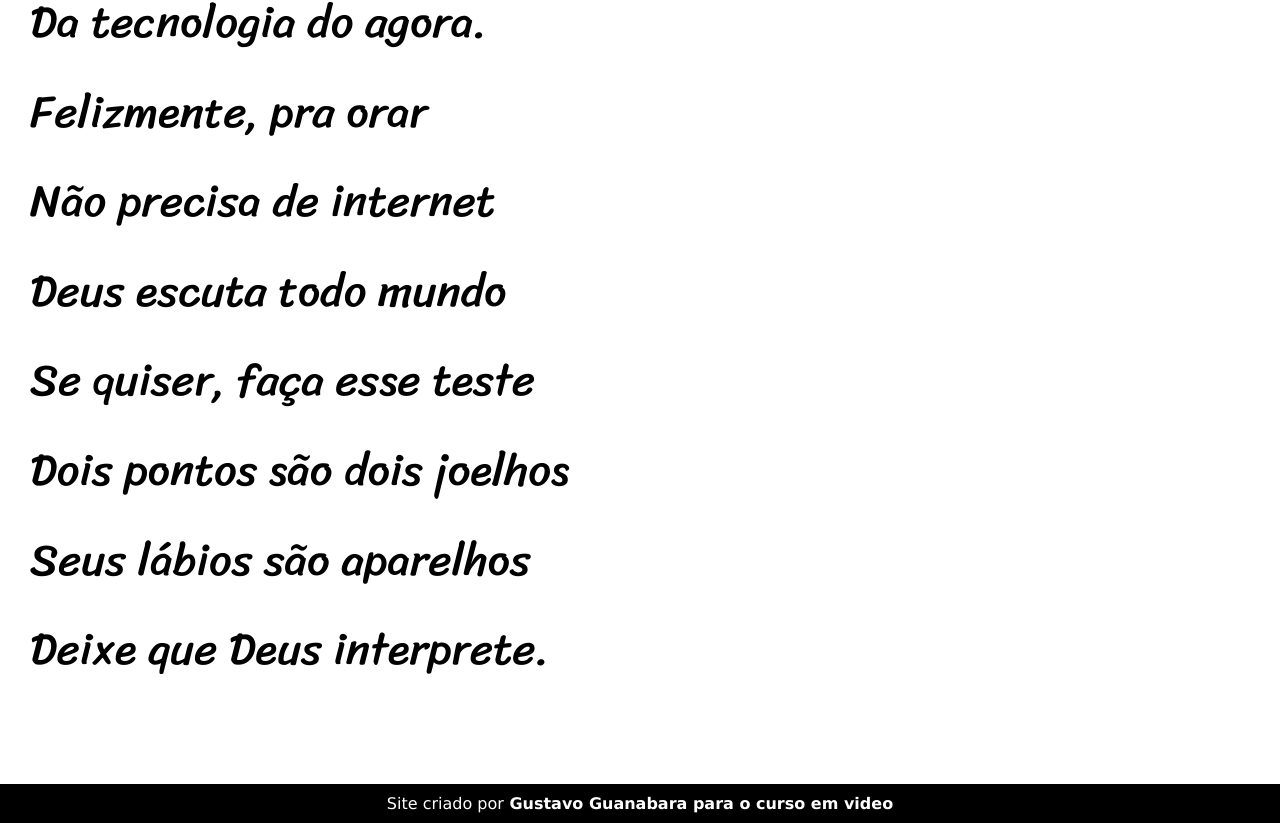
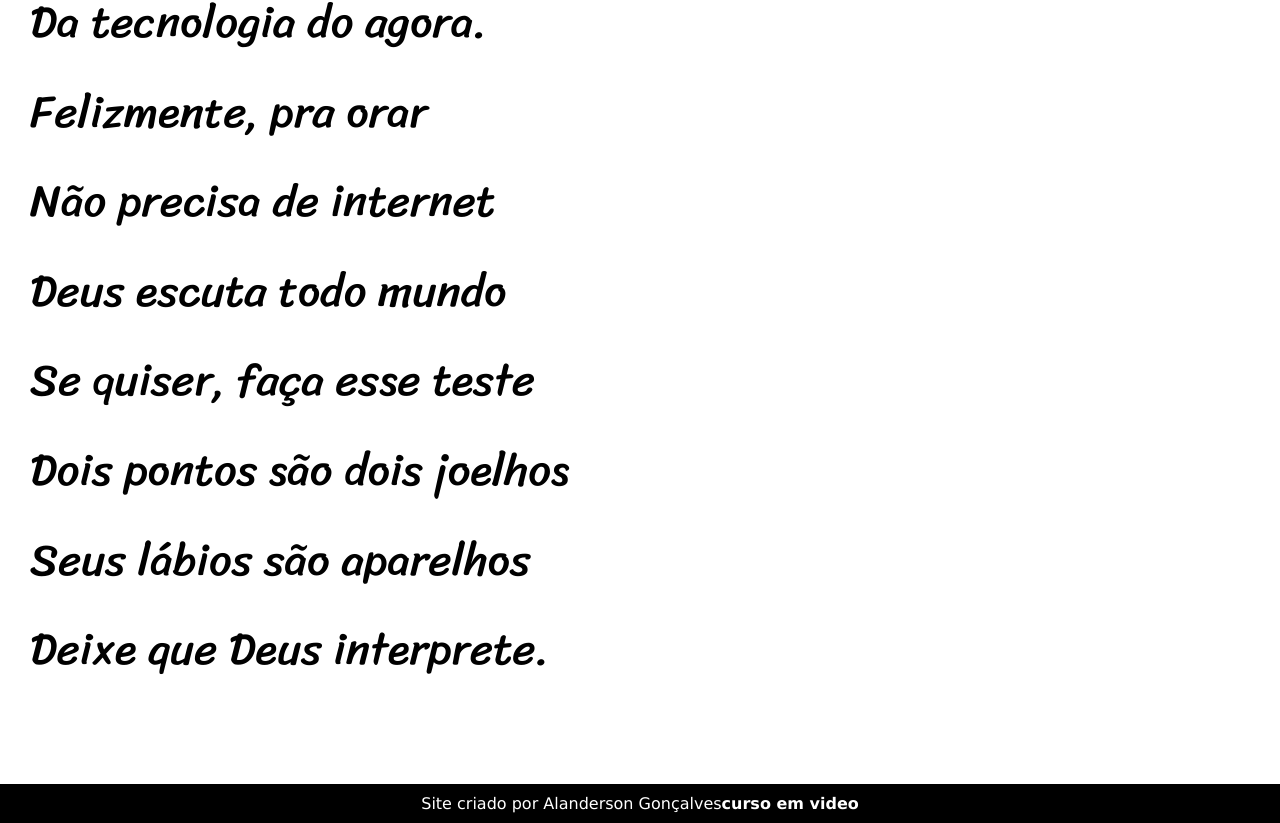
Before and after one commit to AlandersonP1/projeto-cordel, a plain HTML site: page index.html in a window 1280 px wide. Shown: the part 4084-4907 px from the top of the page. Drawn offline with Linux system fonts and the light colour scheme.

Commit message:
atualizei

```diff
--- a/index.html
+++ b/index.html
@@ -97,8 +97,8 @@
         </p>
     </section>
     <footer>
-        <p>Site criado por<a href="https://gustavoguanabara.github.io" target="_blank">
-            Gustavo Guanabara para o <a href="https://www.cursoemvideo.com" target="_blank">curso em video</a></a></p>
+
+           <p> Site criado por Alanderson Gonçalves<a href="https://www.cursoemvideo.com" target="_blank">curso em video</a></a></p>
     </footer>
 
     </body>
```
